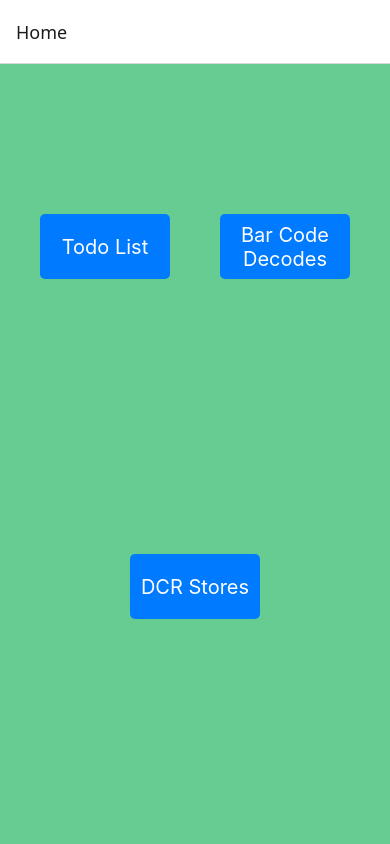
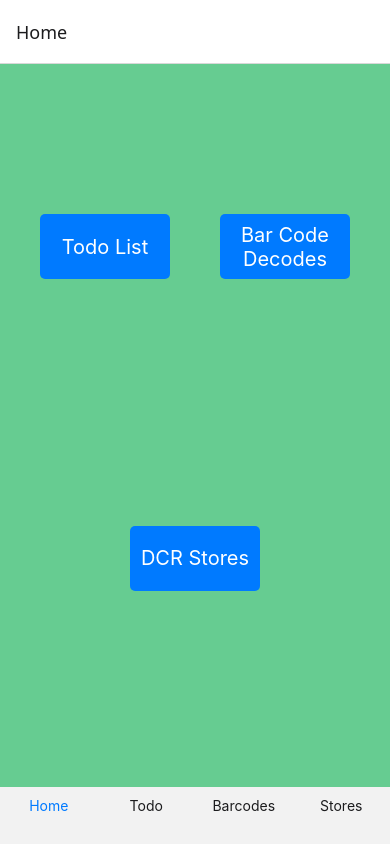
Before and after one commit to SNelson723/todos, a React Native app: screen / in a window 390 px wide. Built offline with nearby package versions, Linux system fonts and the light colour scheme; no server answers.

Commit message:
Added a tab bar to the application in tandem with the screen-to-screen navigation from HomeScreen

```diff
--- a/App.js
+++ b/App.js
@@ -2,44 +2,46 @@ import React from "react";
 import { Provider } from "react-redux";
 import { store } from "./src/store/store";
 import { NavigationContainer } from "@react-navigation/native";
-import { createStackNavigator } from "@react-navigation/stack";
+import { createBottomTabNavigator } from "@react-navigation/bottom-tabs";
 
 // Screens
 import HomeScreen from "./components/Home/HomeScreen";
 import TodoScreen from "./components/ToDo/TodoScreen";
-import BarCodesScreen from "./components/Bar Codes/BarCodesScreen";
+import BarCodesScreen from "./components/BarCodes/BarCodesScreen";
 import StoresScreen from "./components/Stores/StoresScreen";
 
-const Stack = createStackNavigator();
+// Bearer Token Prop
+import { TokenProvider } from "./src/token";
+
+// Tab bar and navigation structure
+import TabBar from "./components/NavBar/NavBar";
+
+const Tab = createBottomTabNavigator();
+const TabNavigator = () => (
+  <Tab.Navigator tabBar={(props) => <TabBar {...props} />}>
+    <Tab.Screen name="Home" component={HomeScreen} />
+    <Tab.Screen name="Todo" component={TodoScreen} />
+    <Tab.Screen name="Barcodes" component={BarCodesScreen} />
+    <Tab.Screen name="Stores" component={StoresScreen} />
+  </Tab.Navigator>
+);
 
 const MainApp = () => {
+  return (
+    <NavigationContainer>
+      <TabNavigator />
+    </NavigationContainer>
+  );
+};
+
+export default function App() {
   const token = process.env.EXPO_PUBLIC_TOKEN;
 
   return (
-    <NavigationContainer>
-      <Stack.Navigator initialRouteName="Home">
-        {/* initial screen routed to on load === Home */}
-        <Stack.Screen name="Home" component={HomeScreen} />
-        <Stack.Screen name="Todo" component={TodoScreen} />
-        <Stack.Screen
-          name="Barcodes"
-          component={BarCodesScreen}
-          initialParams={{ token }}
-        />
-        <Stack.Screen
-          name="Stores"
-          component={StoresScreen}
-          initialParams={{ token }}
-        />
-      </Stack.Navigator>
-    </NavigationContainer>
-  );
-}
-
-export default function App() {
-  return (
     <Provider store={store}>
-      <MainApp />
+      <TokenProvider token={token}>
+        <MainApp />
+      </TokenProvider>
     </Provider>
   );
 }
--- a/components/Bar Codes/BarCodesScreen.js
+++ b/components/BarCodes/BarCodesScreen.js
@@ -4,16 +4,17 @@ import { getData } from "../../src/api/getData";
 import BarCodeTable from "./BarCodeTable";
 import { setDecodes } from '../../src/store/reducers/decodeSlice';
 import { useDispatch, useSelector } from "react-redux";
+import { useToken } from "../../src/token";
 
-const BarCodesScreen = ({ route }) => {
-  const { token } = route.params;
+const BarCodesScreen = () => {
+  const token = useToken();
   const dispatch = useDispatch();
   const decodes = useSelector((state) => state.decodes.decodes);
 
   React.useEffect(() => {
     const fetchBarCodes = async () => {
       try {
-        const codes = await getBarCodes(
+        const codes = await getData(
           "https://devapi.dcr-support.com/mobile/BarcodeDecodes",
           token
         );
--- /dev/null
+++ b/components/NavBar/NavBar.js
@@ -0,0 +1,78 @@
+import React from "react";
+import { View, Text, StyleSheet } from "react-native";
+import { useLinkBuilder, useTheme } from "@react-navigation/native";
+import { PlatformPressable } from "@react-navigation/elements";
+
+const TabBar = ({ state, descriptors, navigation }) => {
+  const { colors } = useTheme();
+  const { buildHref } = useLinkBuilder();
+
+  return (
+    <View style={styles.navContainer}>
+      {state.routes.map((route, index) => {
+        const { options } = descriptors[route.key];
+        const label =
+          options.tabBarLabel !== undefined
+            ? options.tabBarLabel
+            : options.title !== undefined
+            ? options.title
+            : route.name;
+
+        const isFocused = state.index === index;
+
+        const onPress = () => {
+          const event = navigation.emit({
+            type: "tabPress",
+            target: route.key,
+            canPreventDefault: true,
+          });
+
+          if (!isFocused && !event.defaultPrevented) {
+            navigation.navigate(route.name, route.params);
+          }
+        };
+
+        const onLongPress = () => {
+          navigation.emit({
+            type: "tabLongPress",
+            target: route.key,
+          });
+        };
+
+        return (
+          <PlatformPressable
+            key={index}
+            style={styles.platform}
+            href={buildHref(route.name, route.params)}
+            accessibilityRole="button"
+            accessibilityState={isFocused ? { selected: true } : {}}
+            accessibilityLabel={options.tabBarAccessibilityLabel}
+            testID={options.tabBarTestID}
+            onPress={onPress}
+            onLongPress={onLongPress}
+          >
+            <Text style={{ color: isFocused ? colors.primary : colors.text }}>
+              {label}
+            </Text>
+          </PlatformPressable>
+        );
+      })}
+    </View>
+  );
+};
+
+const styles = StyleSheet.create({
+  navContainer: {
+    flexDirection: "row",
+    backgroundColor: "#f2f2f2",
+    paddingBottom: 20, // Adjust for safe area
+  },
+  platform: {
+    flex: 1,
+    alignItems: "center",
+    justifyContent: "center",
+    paddingVertical: 10,
+  },
+});
+
+export default TabBar;
--- a/components/Modal/Modal.js
+++ b/components/Stores/StoreModal.js
@@ -1,7 +1,7 @@
 import { Modal, StyleSheet, Text, Pressable, View } from "react-native";
 import { SafeAreaView, SafeAreaProvider } from "react-native-safe-area-context";
 
-const ModalComponent = ({ isVisible, setIsVisible, setFilterText }) => {
+const StoreModal = ({ isVisible, setIsVisible, store }) => {
   return (
     <SafeAreaProvider>
       <SafeAreaView style={styles.centeredView}>
@@ -13,24 +13,6 @@ const ModalComponent = ({ isVisible, setIsVisible, setFilterText }) => {
         >
           <View style={styles.centeredView}>
             <View style={styles.modalView}>
-              <Text
-                onPress={(e) => setFilterText('scannerType')}
-                style={styles.modalText}
-              >
-                Scanner Type
-              </Text>
-              <Text
-                onPress={() => setFilterText("upcFormat")}
-                style={styles.modalText}
-              >
-                UPC Format
-              </Text>
-              <Text
-                onPress={() => setFilterText("decode")}
-                style={styles.modalText}
-              >
-                Decode
-              </Text>
               <Pressable
                 style={styles.button}
                 onPress={() => setIsVisible(!isVisible)}
@@ -84,4 +66,4 @@ const styles = StyleSheet.create({
   },
 });
 
-export default ModalComponent;
+export default StoreModal;
--- a/components/Stores/StoresScreen.js
+++ b/components/Stores/StoresScreen.js
@@ -4,9 +4,15 @@ import { getData } from "../../src/api/getData";
 import StoreContainer from "./StoreContainer";
 import { setStores } from "../../src/store/reducers/storeSlice";
 import { useDispatch, useSelector } from "react-redux";
+import StoreModal from "./StoreModal";
+import { useToken } from "../../src/token";
 
-const StoresScreen = ({ route }) => {
-  const { token } = route.params;
+const StoresScreen = () => {
+  const token = useToken();
+  const [id, setId] = React.useState(-1);
+  const [isVisible, setIsVisible] = React.useState(false);
+
+  // const { token } = route.params;
   const dispatch = useDispatch();
   const stores = useSelector((state) => state.stores.stores);
 
@@ -28,6 +34,7 @@ const StoresScreen = ({ route }) => {
       <View style={styles.searchView}>
         <Text>Search??</Text>
       </View>
+      <StoreModal isVisible={isVisible} setIsVisible={setIsVisible} setId={setId} />
       <ScrollView style={styles.scrollView}>
         {stores.length ? (
           stores.map((s, i) => <StoreContainer key={`store-${i}`} store={s} />)
--- a/components/ToDo/TodoScreen.js
+++ b/components/ToDo/TodoScreen.js
@@ -9,7 +9,7 @@ import { todoScreenStyles } from "../../src/styles";
 import { addTodo, clearTodos } from "../../src/store/reducers/todoSlice";
 import { useDispatch, useSelector } from "react-redux";
 
-const TodoScreen = () => {
+const TodoScreen = ({ navigate }) => {
   const [text, setText] = React.useState("");
   const [id, setId] = React.useState(1);
   const dispatch = useDispatch();
--- a/package.json
+++ b/package.json
@@ -10,6 +10,7 @@
     "web": "expo start --web"
   },
   "dependencies": {
+    "@react-navigation/bottom-tabs": "^7.2.0",
     "@react-navigation/native": "^7.0.14",
     "@react-navigation/native-stack": "^7.2.0",
     "@react-navigation/stack": "^7.1.1",
@@ -20,9 +21,12 @@
     "react": "18.3.1",
     "react-native": "0.76.6",
     "react-native-dotenv": "^3.4.11",
+    "react-native-gesture-handler": "~2.20.2",
     "react-native-linear-gradient": "^2.8.3",
-    "react-native-safe-area-context": "^4.12.0",
+    "react-native-reanimated": "~3.16.1",
+    "react-native-safe-area-context": "4.12.0",
     "react-native-screens": "~4.4.0",
+    "react-native-vector-icons": "^10.2.0",
     "react-redux": "^9.2.0",
     "redux": "^5.0.1"
   },
--- /dev/null
+++ b/src/token.js
@@ -0,0 +1,9 @@
+import React, { createContext, useContext } from "react";
+
+const TokenContext = createContext();
+
+export const TokenProvider = ({ children, token }) => (
+  <TokenContext.Provider value={token}>{children}</TokenContext.Provider>
+);
+
+export const useToken = () => useContext(TokenContext);
```
Also changed, not shown: components/BarCodes/BarCode.js (renamed from components/Bar Codes/BarCode.js), components/BarCodes/BarCodeTable.js (renamed from components/Bar Codes/BarCodeTable.js), 1 other file (tests, documents, lock files or other folders).
